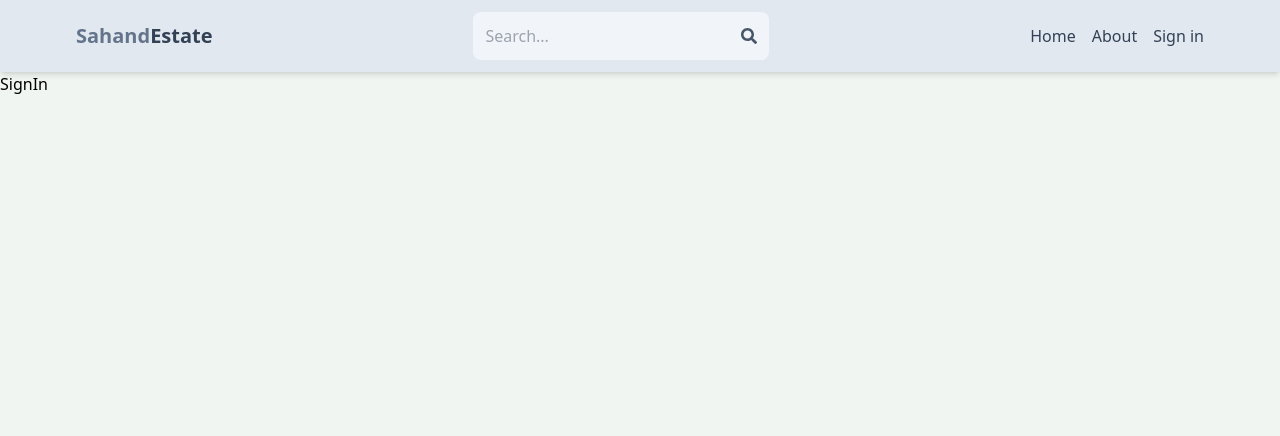
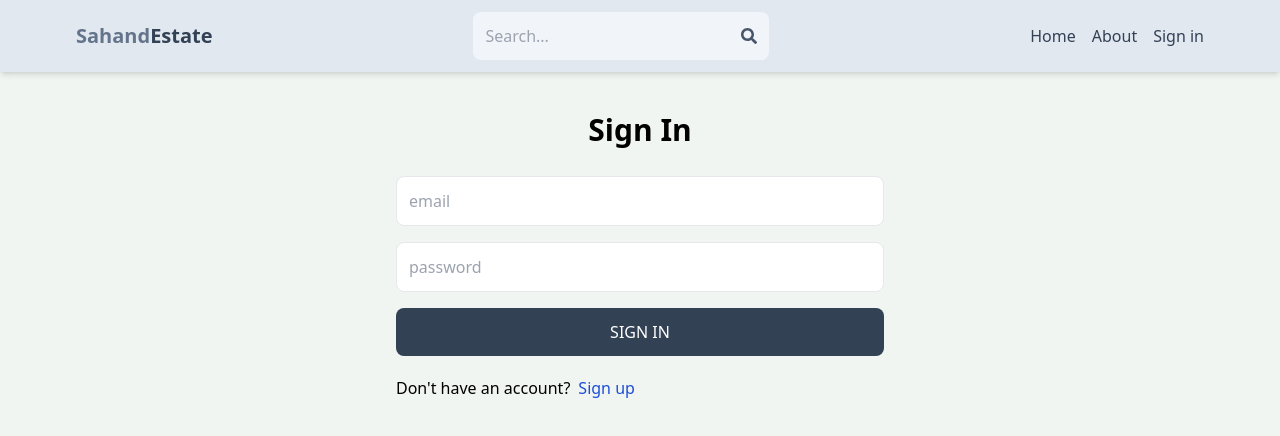
Before and after one commit to cbtruong/-MERN-RealEstate, a React (Vite) app in the folder client/: page /sign-in in a window 1280 px wide. Shown: the top 436 px of the page. Built offline with nearby package versions, Linux system fonts and the light colour scheme.

Commit message:
complete sign in page functionality

```diff
--- a/client/src/pages/SignIn.jsx
+++ b/client/src/pages/SignIn.jsx
@@ -1,11 +1,82 @@
-import React from 'react'
+import React, { useState } from "react";
+import { Link,useNavigate } from "react-router-dom";
 
 const SignIn = () => {
-  return (
-    <div>
-      SignIn
-    </div>
-  )
-}
+	const [formData,setFormData]=useState({});
+	const [error,setError]=useState(null);
+	const [loading,setLoading]=useState(false);
 
-export default SignIn
+	const navigate=useNavigate();
+	const handleChange=(e)=>{
+		setFormData({
+			...formData,
+			[e.target.id]:e.target.value,
+		})
+	}
+	const handleSubmit= async(e)=>{
+		e.preventDefault();
+		setLoading(true);
+		try{
+			const response= await fetch('api/auth/signin',
+			{
+				method:'POST',
+				headers:{
+					"Content-Type":"application/json",
+				},
+				body:JSON.stringify(formData),
+			}
+			);
+			const data=await response.json();
+			if (data.success ===false)
+			{
+				setError(data.message);
+				setLoading(false);
+				return;
+			}
+			setLoading(false);
+			setError(null);
+			navigate("/");
+			console.log(data);
+		}
+		catch(error)
+		{
+			setError(error.message);
+			setLoading(false);
+		}
+
+	}
+	console.log(formData);
+	return (
+		<div className="p-3 max-w-lg mx-auto">
+			<h1 className="text-3xl text-center font-semibold my-7">Sign In</h1>
+			<form onSubmit={handleSubmit} className="flex flex-col gap-4">
+				<input
+					type="email"
+					placeholder="email"
+					className="border p-3 rounded-lg"
+					id="email"
+					onChange={handleChange}
+				/>
+				<input
+					type="password"
+					placeholder="password"
+					className="border p-3 rounded-lg"
+					id="password"
+					onChange={handleChange}
+				/>
+				<button disabled={loading} className="bg-slate-700 text-white p-3 rounded-lg
+        uppercase hover:opacity-95 disabled:opacity-80">
+				{loading ? "Loading..." : "Sign in"}
+				</button>
+			</form>
+		<div className="flex gap-2 mt-5">
+			<p>Don't have an account?</p>
+			<Link to="/sign-up">
+			<span className="text-blue-700">Sign up</span></Link>
+		</div>
+		{error && <p className="text-red-500 mt-5">{error}</p>}
+		</div>
+	);
+};
+
+export default SignIn;
```
